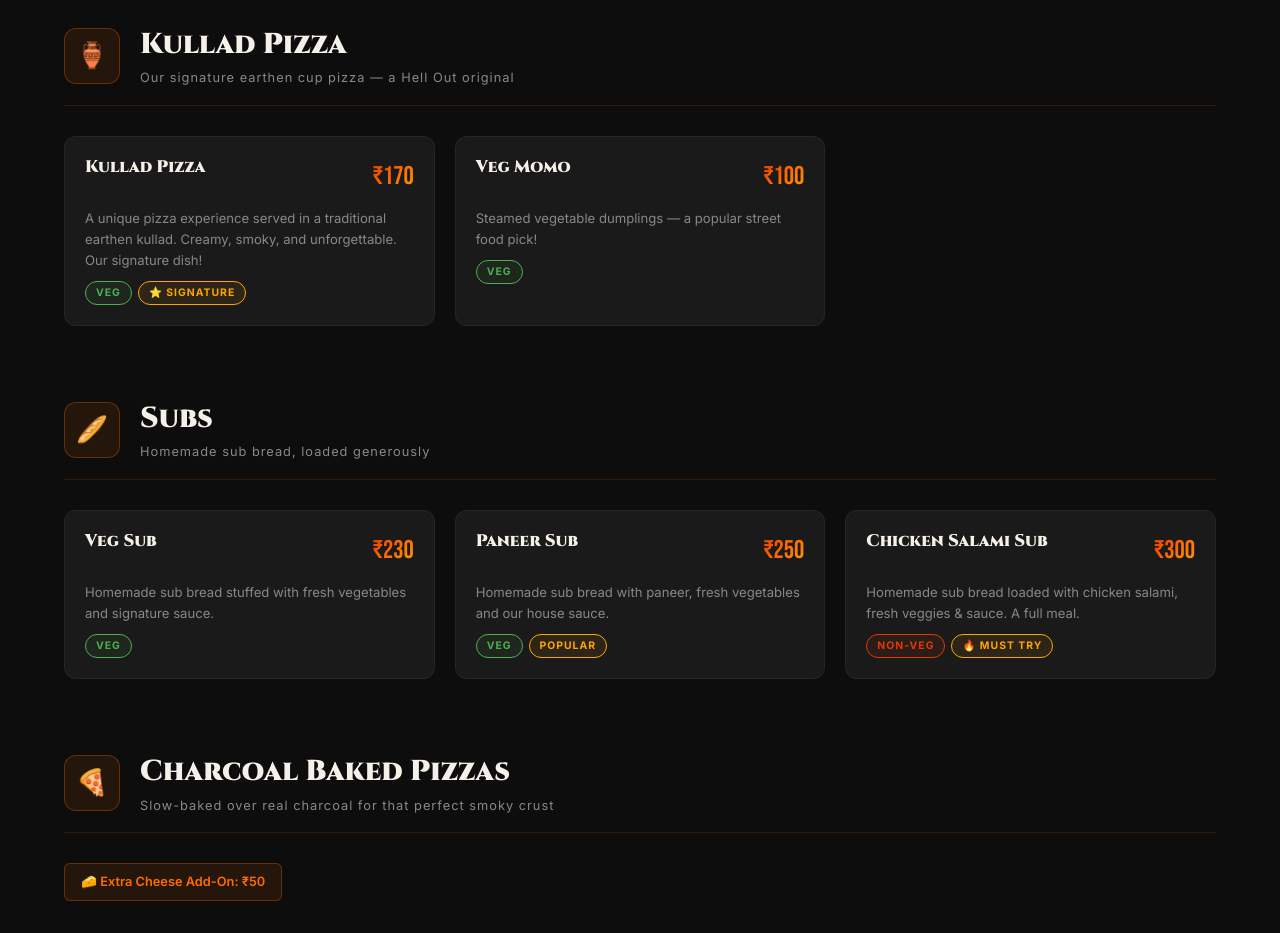
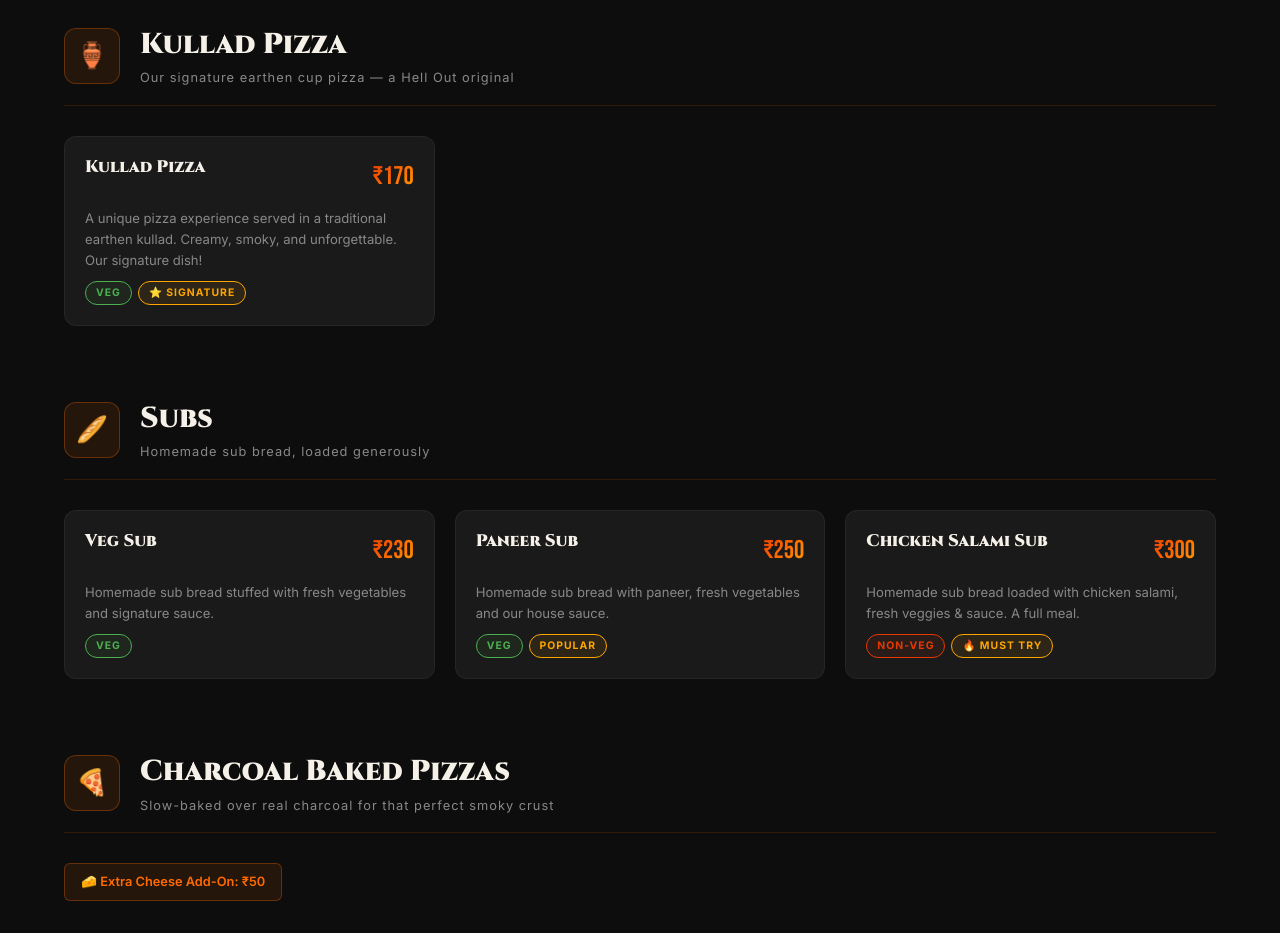
Before and after one commit to Adityapratap-Singh/hellOut-Cafe, a plain HTML site: page menu.html in a window 1280 px wide. Shown: the part 3480-4413 px from the top of the page. Drawn offline with Linux system fonts and the light colour scheme; a web font is replaced by a local one.

Commit message:
Remove Veg Momo from Kullad section

```diff
--- a/menu.html
+++ b/menu.html
@@ -384,14 +384,6 @@
         <p class="menu-item-desc">A unique pizza experience served in a traditional earthen kullad. Creamy, smoky, and unforgettable. Our signature dish!</p>
         <div class="menu-item-tags"><span class="menu-tag veg">Veg</span><span class="menu-tag special">⭐ Signature</span></div>
       </div>
-      <div class="menu-item-card reveal reveal-delay-1">
-        <div class="menu-item-top">
-          <span class="menu-item-name">Veg Momo</span>
-          <span class="menu-item-price">₹100</span>
-        </div>
-        <p class="menu-item-desc">Steamed vegetable dumplings — a popular street food pick!</p>
-        <div class="menu-item-tags"><span class="menu-tag veg">Veg</span></div>
-      </div>
     </div>
   </div>
 
```
